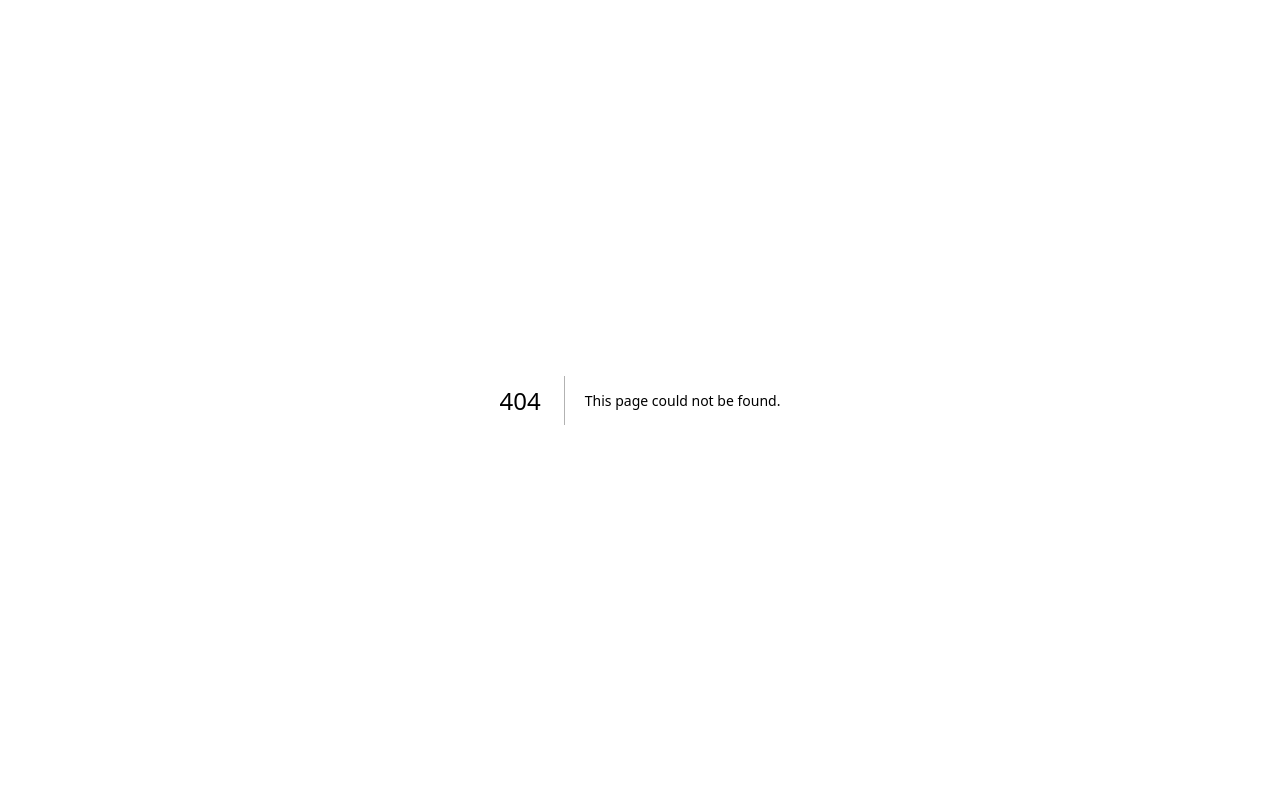
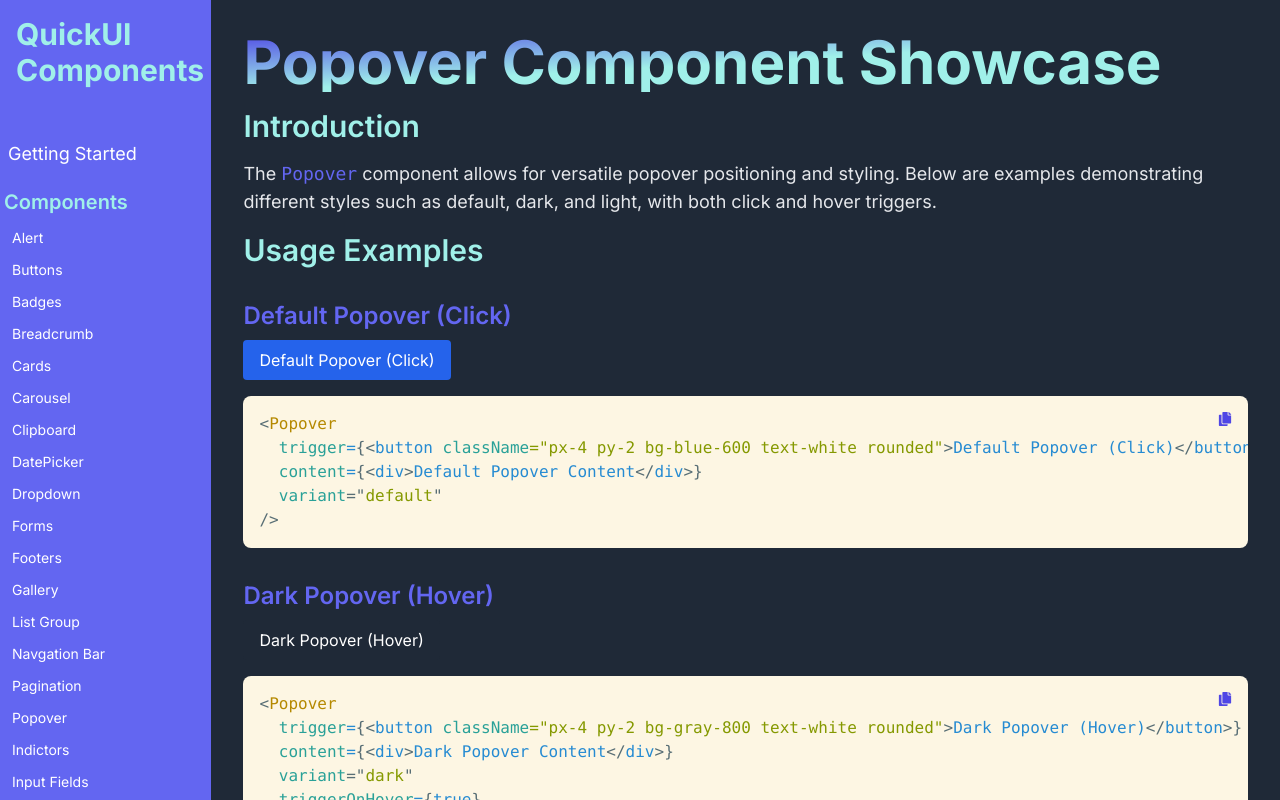
Before and after one commit to ajv55/quickui, a Next.js app: page /getStarted/popover in a window 1280 px wide. Before the commit this address had no page. Built offline with nearby package versions, Linux system fonts and the light colour scheme.

Commit message:
created the popover component

```diff
--- /dev/null
+++ b/app/components/popover.tsx
@@ -0,0 +1,113 @@
+'use client';
+
+import React, { useState, useRef, useCallback, useEffect } from 'react';
+import { motion } from 'framer-motion';
+import clsx from 'clsx';
+
+interface PopoverProps {
+  trigger: JSX.Element;
+  content: JSX.Element;
+  placement?: 'top' | 'bottom' | 'left' | 'right';
+  variant?: 'default' | 'dark' | 'light';
+  offset?: number;
+  triggerOnHover?: boolean; // New prop to control hover behavior
+}
+
+const Popover: React.FC<PopoverProps> = ({
+  trigger,
+  content,
+  placement = 'bottom',
+  variant = 'default',
+  offset = 8,
+  triggerOnHover = false, // Default to false for click-only behavior
+}) => {
+  const [isOpen, setIsOpen] = useState(false);
+  const popoverRef = useRef<HTMLDivElement | null>(null);
+  const triggerRef = useRef<HTMLDivElement | null>(null);
+
+  const togglePopover = useCallback(() => {
+    setIsOpen((prev) => !prev);
+  }, []);
+
+  const openPopover = () => {
+    if (triggerOnHover) {
+      setIsOpen(true);
+    }
+  };
+
+  const closePopover = () => {
+    if (triggerOnHover) {
+      setIsOpen(false);
+    }
+  };
+
+  const getPopoverPosition = () => {
+    if (!triggerRef.current || !popoverRef.current) return { top: 0, left: 0 };
+
+    const triggerRect = triggerRef.current.getBoundingClientRect();
+    const popoverRect = popoverRef.current.getBoundingClientRect();
+    const offsetValue = offset;
+
+    switch (placement) {
+      case 'top':
+        return {
+          top: triggerRect.top - popoverRect.height - offsetValue,
+          left: triggerRect.left + triggerRect.width / 2 - popoverRect.width / 2,
+        };
+      case 'bottom':
+        return {
+          top: triggerRect.bottom + offsetValue,
+          left: triggerRect.left + triggerRect.width / 2 - popoverRect.width / 2,
+        };
+      case 'left':
+        return {
+          top: triggerRect.top + triggerRect.height / 2 - popoverRect.height / 2,
+          left: triggerRect.left - popoverRect.width - offsetValue,
+        };
+      case 'right':
+        return {
+          top: triggerRect.top + triggerRect.height / 2 - popoverRect.height / 2,
+          left: triggerRect.right + offsetValue,
+        };
+      default:
+        return { top: 0, left: 0 };
+    }
+  };
+
+  const position = getPopoverPosition();
+
+  return (
+    <div
+      className="relative inline-block"
+      ref={triggerRef}
+      onMouseEnter={openPopover} // Trigger popover on hover
+      onMouseLeave={closePopover} // Hide popover on hover out
+    >
+      <div
+        onClick={togglePopover} // Toggle popover on click
+        className="cursor-pointer"
+      >
+        {trigger}
+      </div>
+      {isOpen && (
+        <motion.div
+          ref={popoverRef}
+          className={clsx(
+            'absolute z-10 p-4 border rounded shadow-lg transition-opacity duration-300',
+            variant === 'default' && 'bg-white text-gray-800 border-gray-300',
+            variant === 'dark' && 'bg-gray-800 text-gray-200 border-gray-700',
+            variant === 'light' && 'bg-gray-100 text-gray-800 border-gray-200'
+          )}
+          style={{ top: position.top, left: position.left }}
+          initial={{ opacity: 0, scale: 0.9 }}
+          animate={{ opacity: 1, scale: 1 }}
+          exit={{ opacity: 0, scale: 0.9 }}
+        >
+          {content}
+        </motion.div>
+      )}
+    </div>
+  );
+};
+
+export default Popover;
--- a/app/components/startComponents/sidebar.tsx
+++ b/app/components/startComponents/sidebar.tsx
@@ -21,6 +21,7 @@ const Sidebar: FC = () => {
     { name: 'List Group', href: '/getStarted/listGroup' },
     { name: 'Navgation Bar', href: '/getStarted/navbar' },
     { name: 'Pagination', href: '/getStarted/pagination' },
+    { name: 'Popover', href: '/getStarted/popover' },
     { name: 'Indictors', href: '/getStarted/indictors' },
     { name: 'Input Fields', href: '/getStarted/input' },
     { name: 'Modals', href: '/getStarted/modal' },
--- /dev/null
+++ b/app/getStarted/popover/page.tsx
@@ -0,0 +1,116 @@
+'use client';
+
+import React from 'react';
+import Popover from '../../components/popover';
+import { Prism as SyntaxHighlighter } from 'react-syntax-highlighter';
+import { solarizedlight } from 'react-syntax-highlighter/dist/esm/styles/prism';
+import { FaCopy } from 'react-icons/fa';
+
+const PopoverShowcase: React.FC = () => {
+  const [copiedIndex, setCopiedIndex] = React.useState<number | null>(null);
+
+  const handleCopy = (index: number) => {
+    navigator.clipboard.writeText(popoverExamples[index].code);
+    setCopiedIndex(index);
+    setTimeout(() => {
+      setCopiedIndex(null);
+    }, 2000);
+  };
+
+  const popoverExamples = [
+    {
+      type: 'Default Popover (Click)',
+      render: (
+        <Popover
+          trigger={<button className="px-4 py-2 bg-blue-600 text-white rounded">Default Popover (Click)</button>}
+          content={<div>Default Popover Content</div>}
+          variant="default"
+        />
+      ),
+      code: `<Popover
+  trigger={<button className="px-4 py-2 bg-blue-600 text-white rounded">Default Popover (Click)</button>}
+  content={<div>Default Popover Content</div>}
+  variant="default"
+/>`,
+    },
+    {
+      type: 'Dark Popover (Hover)',
+      render: (
+        <Popover
+          trigger={<button className="px-4 py-2 bg-gray-800 text-white rounded">Dark Popover (Hover)</button>}
+          content={<div>Dark Popover Content</div>}
+          variant="dark"
+          triggerOnHover={true}
+        />
+      ),
+      code: `<Popover
+  trigger={<button className="px-4 py-2 bg-gray-800 text-white rounded">Dark Popover (Hover)</button>}
+  content={<div>Dark Popover Content</div>}
+  variant="dark"
+  triggerOnHover={true}
+/>`,
+    },
+    {
+      type: 'Light Popover (Click & Hover)',
+      render: (
+        <Popover
+          trigger={<button className="px-4 py-2 bg-gray-100 text-gray-800 rounded">Light Popover (Click & Hover)</button>}
+          content={<div>Light Popover Content</div>}
+          variant="light"
+          triggerOnHover={true}
+        />
+      ),
+      code: `<Popover
+  trigger={<button className="px-4 py-2 bg-gray-100 text-gray-800 rounded">Light Popover (Click & Hover)</button>}
+  content={<div>Light Popover Content</div>}
+  variant="light"
+  triggerOnHover={true}
+/>`,
+    },
+  ];
+
+  return (
+    <div className="w-full h-screen overflow-scroll bg-background-dark p-8">
+      <h1 className="text-6xl font-bold bg-gradient-to-br from-primary-light via-secondary-light to-secondary-light bg-clip-text text-transparent mb-4">
+        Popover Component Showcase
+      </h1>
+
+      <section className="flex flex-col items-start mb-8">
+        <h2 className="text-3xl font-semibold text-secondary-light mb-4">Introduction</h2>
+        <p className="text-lg text-left text-text-dark mb-4">
+          The <code className="text-primary-dark">Popover</code> component allows for versatile popover positioning and styling. Below are examples demonstrating different styles such as default, dark, and light, with both click and hover triggers.
+        </p>
+        <h2 className="text-3xl font-semibold text-secondary-light">Usage Examples</h2>
+      </section>
+
+      <section>
+        {popoverExamples.map((example, index) => (
+          <div key={index} className="relative mb-8">
+            <h3 className="text-2xl font-semibold text-primary-dark mb-2">{example.type}</h3>
+            <div className="flex items-center mb-4">
+              {example.render}
+            </div>
+            <div className="relative">
+              <SyntaxHighlighter
+                language="tsx"
+                style={solarizedlight}
+                customStyle={{ padding: '1rem', borderRadius: '0.5rem', position: 'relative' }}
+              >
+                {example.code}
+              </SyntaxHighlighter>
+              <button
+                onClick={() => handleCopy(index)}
+                className="absolute top-2 right-2 p-2 rounded text-sm font-semibold text-primary-light hover:text-primary-dark"
+              >
+                <FaCopy />
+                {copiedIndex === index && <span className="ml-2 text-green-600">Copied!</span>}
+              </button>
+            </div>
+          </div>
+        ))}
+      </section>
+    </div>
+  );
+};
+
+export default PopoverShowcase;
```
